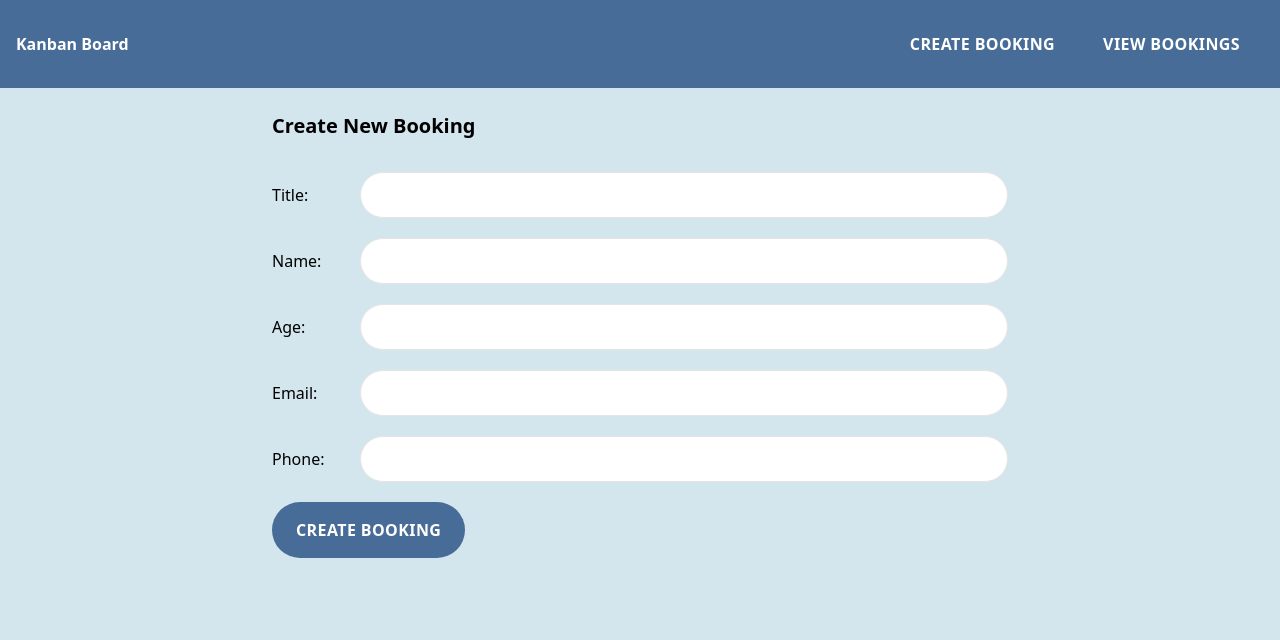
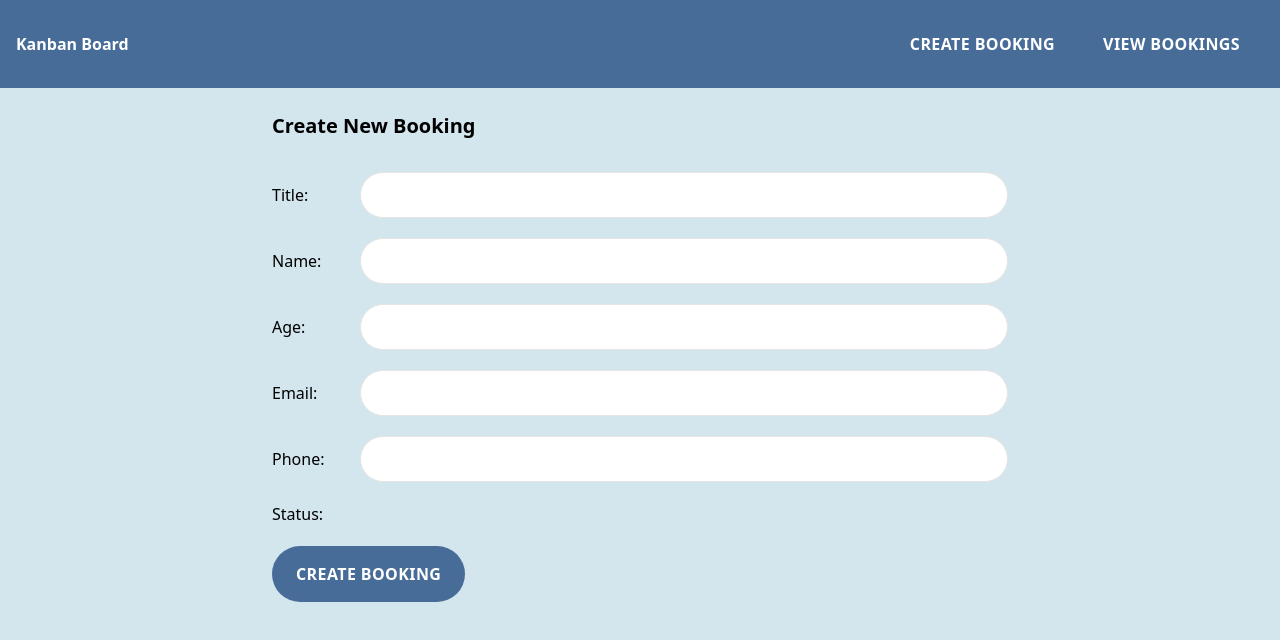
Before and after one commit to abdalhamedemad/Kanban-Board-Bookings, a React (Vite) app: page /create-booking in a window 1280 px wide. Shown: the top 640 px of the page. Built offline with nearby package versions, Linux system fonts and the light colour scheme.

Commit message:
feat: add change booking status

```diff
--- a/src/components/CreateBookingForm.tsx
+++ b/src/components/CreateBookingForm.tsx
@@ -29,6 +29,8 @@ function CreateBookingForm({ bookingToEdit = {}, closeModal }) {
 
   const onSubmit = (data) => {
     if (isEditing) {
+      console.log(data);
+      data.id = bookingToEdit.id;
       bookings.updateBooking(bookingToEdit.id, data);
       alert("Form updated successfully!");
       closeModal();
@@ -148,6 +150,25 @@ function CreateBookingForm({ bookingToEdit = {}, closeModal }) {
             )}
           </div>
         </div>
+        <div className="mb-5 flex flex-col gap-2 sm:flex-row sm:items-center">
+          <label htmlFor="status" className="sm:basis-20">
+            Status:
+          </label>
+          {isEditing && (
+            <div className="grow">
+              <select
+                id="status"
+                {...register("status", { required: "Status is required" })}
+                className="input w-full"
+              >
+                <option value="unclaimed">Unclaimed</option>
+                <option value="firstContact">First Contact</option>
+                <option value="preparingWorkOffer">Preparing Work Offer</option>
+                <option value="sentToTherapists">Send to Therapists</option>
+              </select>
+            </div>
+          )}
+        </div>
         <div>
           <Button type="primary">
             {isEditing ? "Update Booking" : "Create Booking"}
--- a/src/context/bookingsContext.tsx
+++ b/src/context/bookingsContext.tsx
@@ -82,12 +82,16 @@ const BookingsContextProvider = (props) => {
   };
 
   const updateBooking = (id, updatedMember) => {
+    console.log("updatedMember", updatedMember);
+    updatedMember.id = id;
     const updatedMembers = JSON.parse(members).map((member) => {
       if (member.id === id) {
+        console.log("member.id", member.id);
         return updatedMember;
       }
       return member;
     });
+    console.log("updatedMembers", updatedMembers);
     setMembers(JSON.stringify(updatedMembers));
   };
 
--- a/src/pages/BoardBooking.tsx
+++ b/src/pages/BoardBooking.tsx
@@ -43,6 +43,7 @@ function BoardBooking() {
                   phone={booking.phone}
                   title={booking.title}
                   status={booking.status}
+                  id={booking.id}
                 />
               ))}
             </BookingWarper>
@@ -59,6 +60,7 @@ function BoardBooking() {
                   phone={booking.phone}
                   title={booking.title}
                   status={booking.status}
+                  id={booking.id}
                 />
               ))}
             </BookingWarper>
@@ -75,6 +77,7 @@ function BoardBooking() {
                   phone={booking.phone}
                   title={booking.title}
                   status={booking.status}
+                  id={booking.id}
                 />
               ))}
             </BookingWarper>
```
